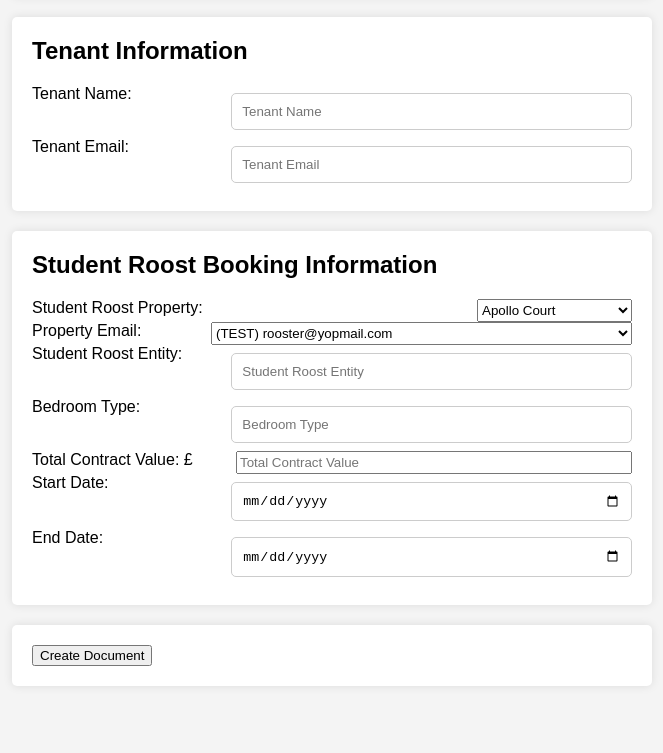
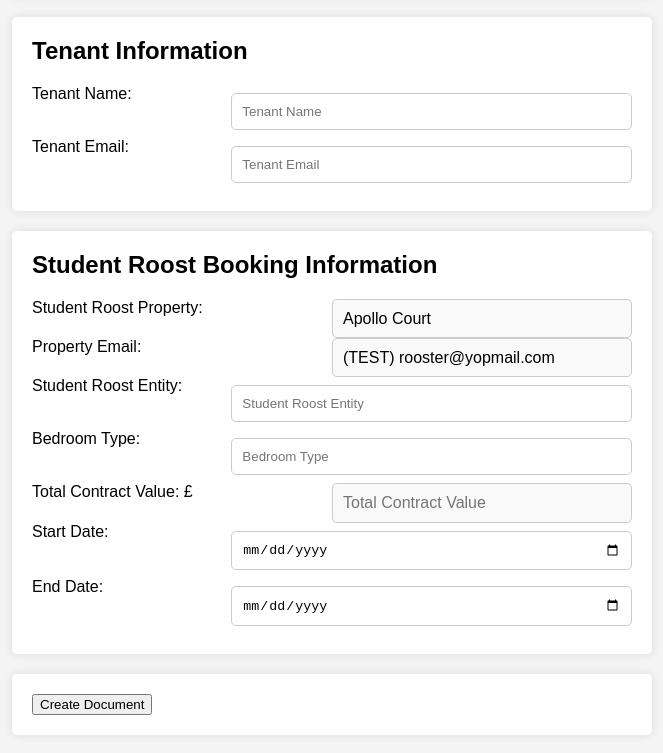
Before and after one commit to alex-savory/sr-dga-dem, a plain HTML site: page index.html in a window 1280 px wide. Shown: the part 711-1464 px from the top of the page, without its empty margins (308-971 px from the left). Before the commit the page ends 1417 px from the top, so only its background shows below. Drawn offline with Linux system fonts and the light colour scheme.

Commit message:
Update index.html

```diff
--- a/index.html
+++ b/index.html
@@ -81,7 +81,63 @@
       flex: 2;
     }
   </style>
+  <style>
+  /* Style for select element */
+  select,
+  input[type="number"] {
+    padding: 10px;
+    font-size: 16px;
+    border: 1px solid #ccc;
+    border-radius: 5px;
+    width: 100%;
+    max-width: 300px;
+    box-sizing: border-box;
+    background-color: #f9f9f9;
+    cursor: pointer;
+  }
 
+  /* Style for select options */
+  option {
+    padding: 10px;
+    font-size: 16px;
+  }
+
+  /* Style for select when open */
+  select:focus,
+  input[type="number"]:focus {
+    outline: none;
+    border-color: #007bff;
+    box-shadow: 0 0 5px #007bff;
+  }
+</style>
+<style>
+  /* Style for select element */
+  select {
+    padding: 10px;
+    font-size: 16px;
+    border: 1px solid #ccc;
+    border-radius: 5px;
+    width: 100%;
+    max-width: 300px;
+    box-sizing: border-box;
+    appearance: none; /* Remove default arrow */
+    background-color: #f9f9f9;
+    cursor: pointer;
+  }
+
+  /* Style for select options */
+  option {
+    padding: 10px;
+    font-size: 16px;
+  }
+
+  /* Style for select when open */
+  select:focus {
+    outline: none;
+    border-color: #007bff;
+    box-shadow: 0 0 5px #007bff;
+  }
+</style>
 </head>
 <body>
 
```
